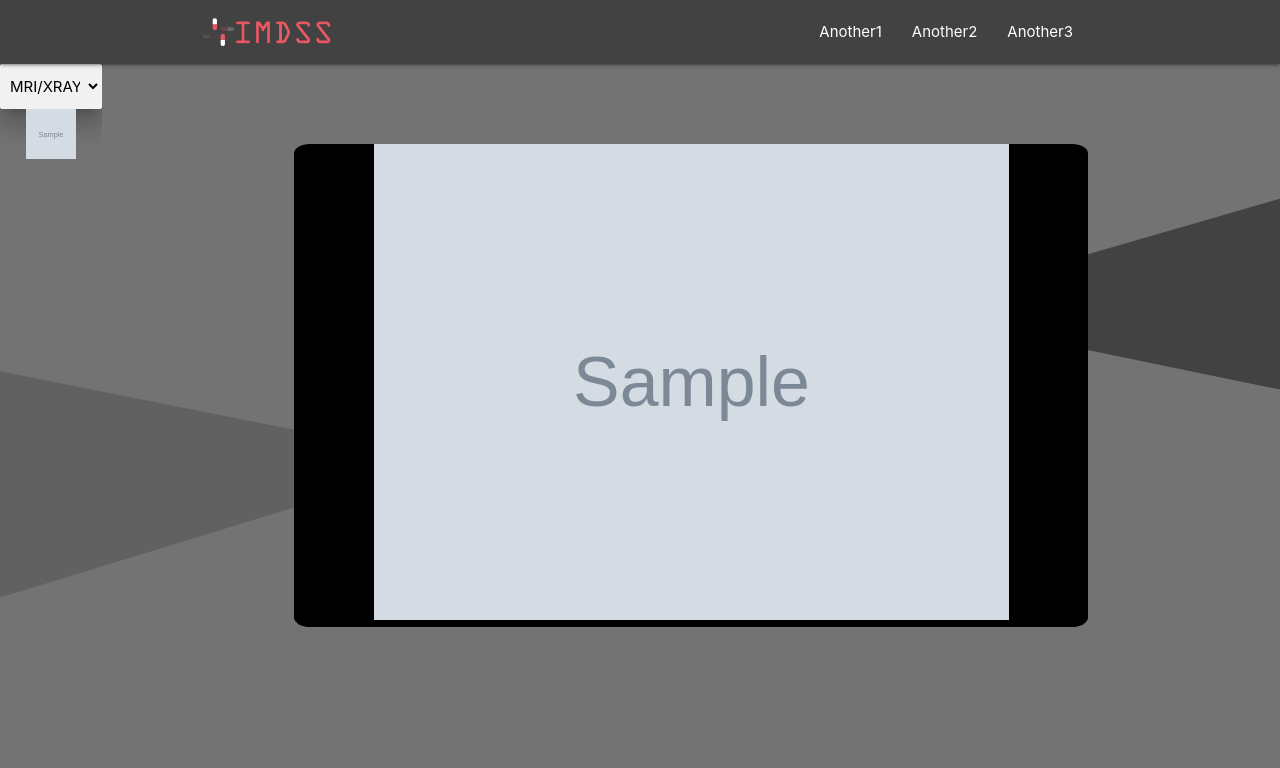
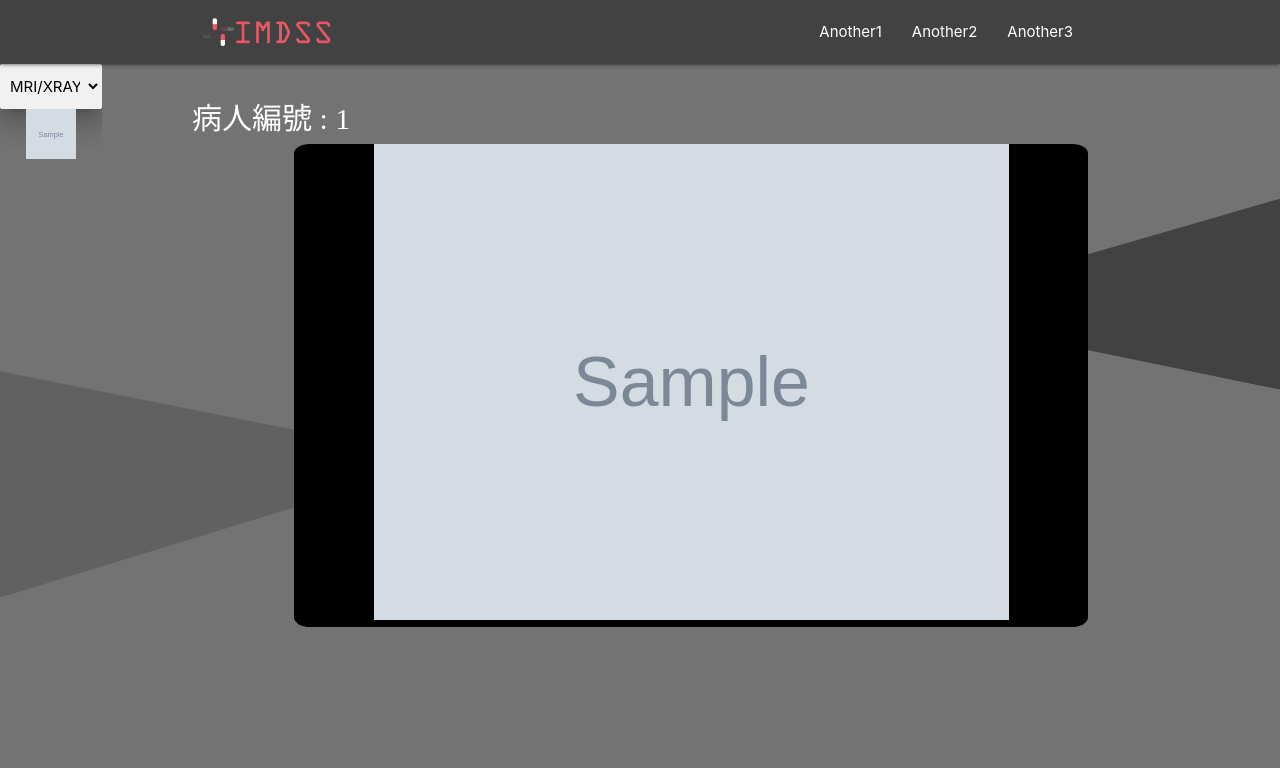
Before and after one commit to CCU-KLDP/IMDSS, a Django app: template IMDSS/templates/mri/mri.html in a window 1280 px wide. Shown: the top 768 px of the page. Run offline with Django 3.2, Linux system fonts and the light colour scheme; tables that the repository leaves empty hold one stand-in row (values such as "Sample post"); the template is opened without the code that fills it: values that come from a table or form of the project are taken from there, most other values are stand-ins (such as "Sample title", 1, 10 or a date in 2020); grey boxes marked "Sample" are stand-in pictures; some libraries are stand-ins or nearby versions.

Commit message:
mri add patient_id

```diff
--- a/IMDSS/mri/urls.py
+++ b/IMDSS/mri/urls.py
@@ -3,6 +3,6 @@ from . import views
 
 
 urlpatterns = [
-    path("", views.mri_view, name="mri_view"),
+    path("<int:patient_id>", views.mri_view, name="mri_view"),
     path("save_pic", views.ajax_save_pic, name="save_pic"),
 ]
--- a/IMDSS/mri/views.py
+++ b/IMDSS/mri/views.py
@@ -26,7 +26,7 @@ def json_response(data, code=200):
     return response_as_json(data)
 
 
-def mri_view(request):
+def mri_view(request, patient_id):
     mris = Mri_data.objects.all()
     # mris = Mri_data.objects.filter(id='32')
     xrays = XrayData.objects.all()
@@ -38,6 +38,7 @@ def mri_view(request):
         'mris': mris,
         'xrays': xrays,
         'first': mris[0],
+        "patient_id": patient_id
     }
     return render(request, "mri/mri.html", content)
 
--- a/IMDSS/static/css/mri/mri.css
+++ b/IMDSS/static/css/mri/mri.css
@@ -203,6 +203,19 @@
     margin-right: 10%;
  }
 
+#display_patient_id{
+    margin-left: 15%;
+    margin-top: 3%;
+}
+
+
+#display_patient_id>h5{
+    font-size: 200%;
+color: white;
+font-family: Microsoft Yahei;
+}
+
+
 
 
 
--- a/IMDSS/templates/mri/mri.html
+++ b/IMDSS/templates/mri/mri.html
@@ -83,7 +83,9 @@
 
     </div>
 
-
+    <div id="display_patient_id">
+        <h5>病人編號 : {{ patient_id }}</h5>
+    </div>
 
     <div id="painter">
         <!--<div id="pic_show">-->
```
